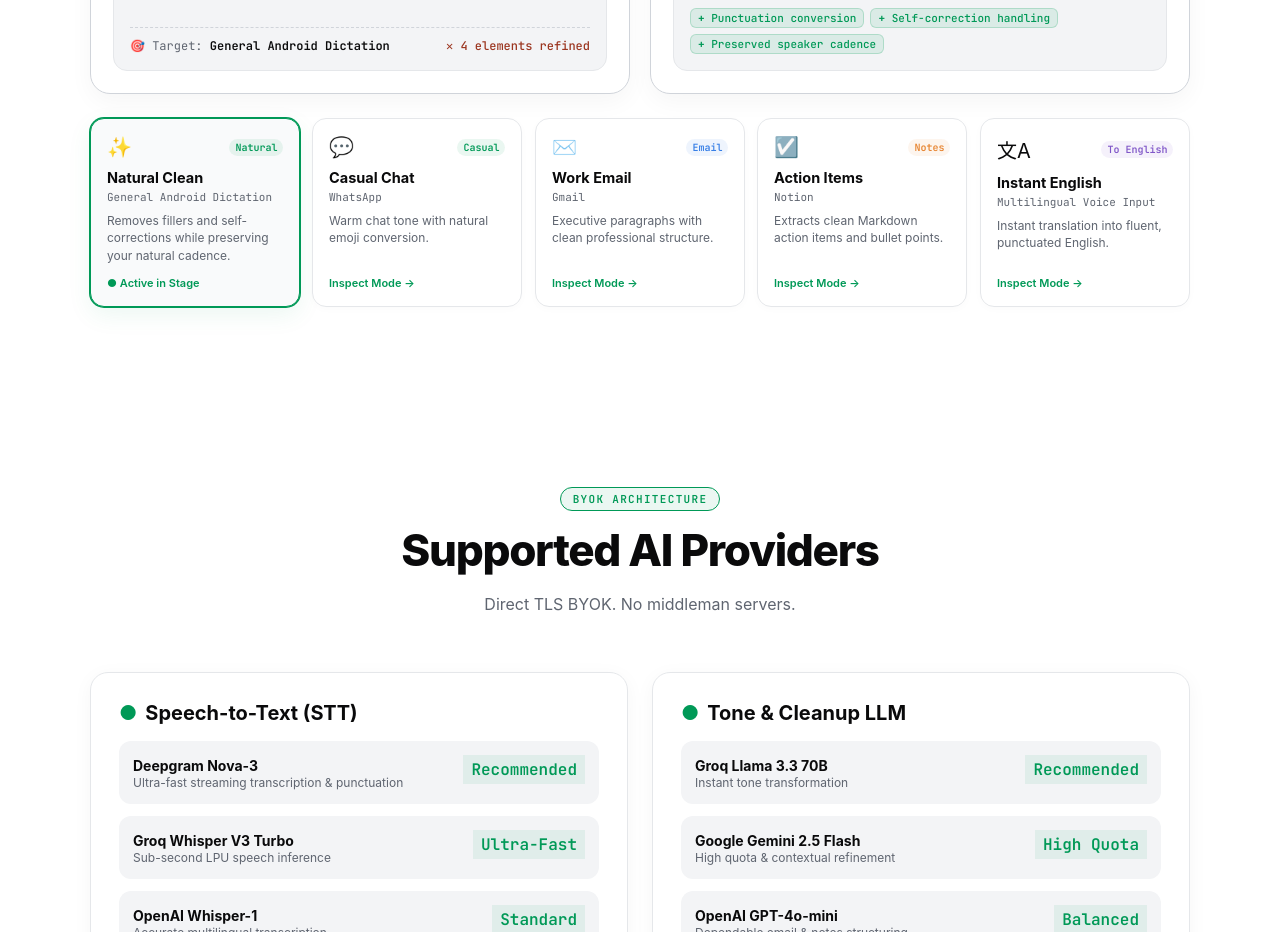
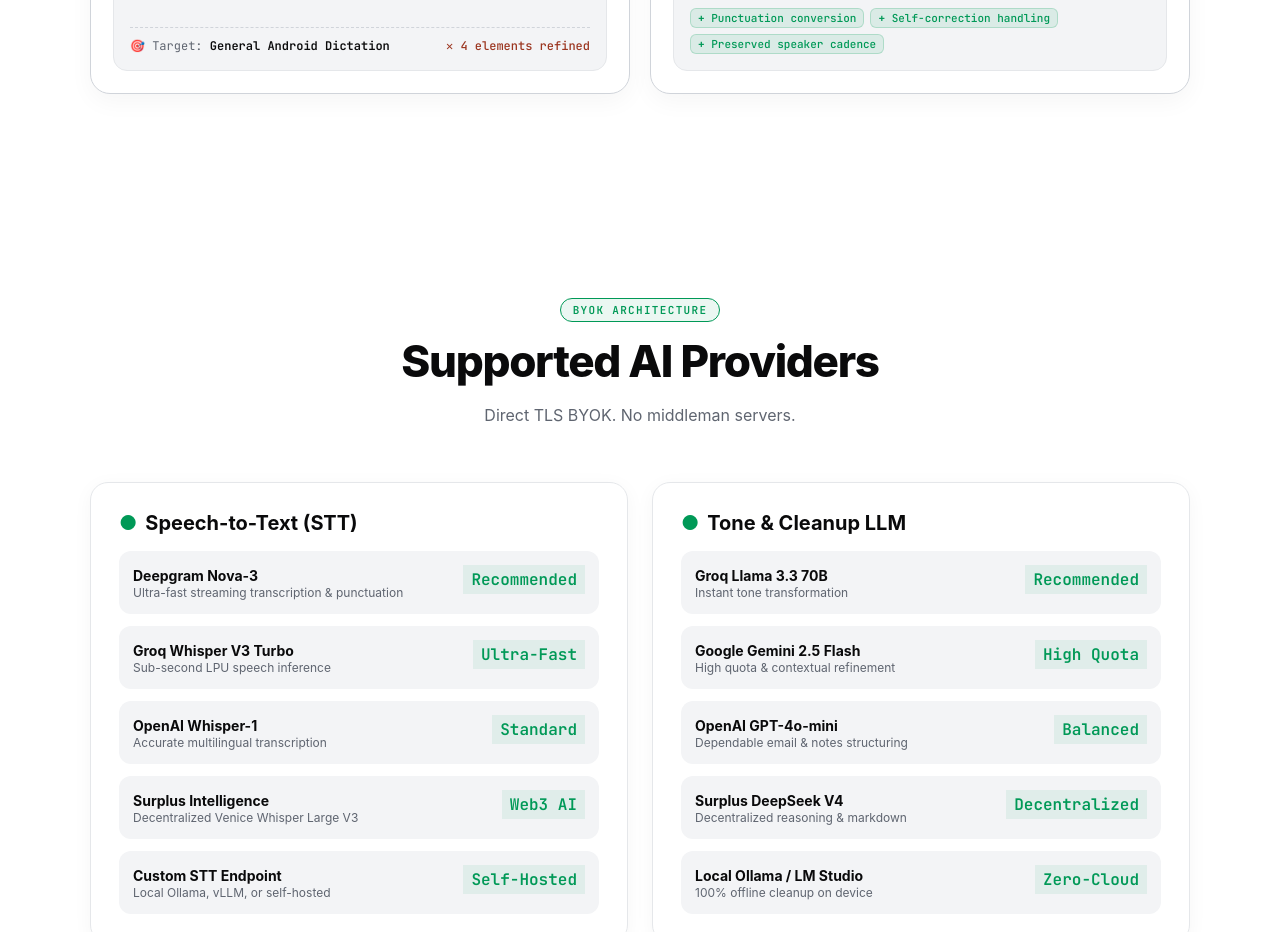
Before and after one commit to iamadityamaurya/openwhispr, a React (Vite) app in the folder web/: page / in a window 1280 px wide. Shown: the part 2120-3052 px from the top of the page. Built offline with nearby package versions, Linux system fonts and the light colour scheme.

Commit message:
refactor(web): remove redundant 5-card grid below speech transformation studio

```diff
--- a/web/src/App.jsx
+++ b/web/src/App.jsx
@@ -1155,38 +1155,6 @@
               </div>
             </div>
           </div>
-
-          {/* Balanced 5-Card Grid (Click any card to inspect) */}
-          <div className="transform-cards-grid">
-            {PERSONAS.map((p, idx) => {
-              const isSelected = p.id === activeTransformId
-              return (
-                <div
-                  key={p.id}
-                  onClick={() => setActiveTransformId(p.id)}
-                  className={`transform-card-item scroll-reveal delay-${(idx % 3) + 1} ${isSelected ? 'is-selected' : ''}`}
-                >
-                  <div className="transform-card-top">
-                    <span className="transform-card-icon">{p.icon}</span>
-                    <span
-                      className="transform-card-badge"
-                      style={{ color: p.color, background: `${p.color}15`, borderColor: `${p.color}35` }}
-                    >
-                      {p.shortLabel}
-                    </span>
-                  </div>
-                  <h4 className="transform-card-name">{p.label}</h4>
-                  <p className="transform-card-app font-mono">{p.targetApp.split('/')[0].trim()}</p>
-                  <p className="transform-card-rule">{p.systemRule}</p>
-                  <div className="transform-card-action">
-                    <span className="transform-card-link">
-                      {isSelected ? '● Active in Stage' : 'Inspect Mode →'}
-                    </span>
-                  </div>
-                </div>
-              )
-            })}
-          </div>
         </section>
 
         {/* ── SECTION: REAL AI ENGINES & PROVIDERS (api.ts) ── */}
```
